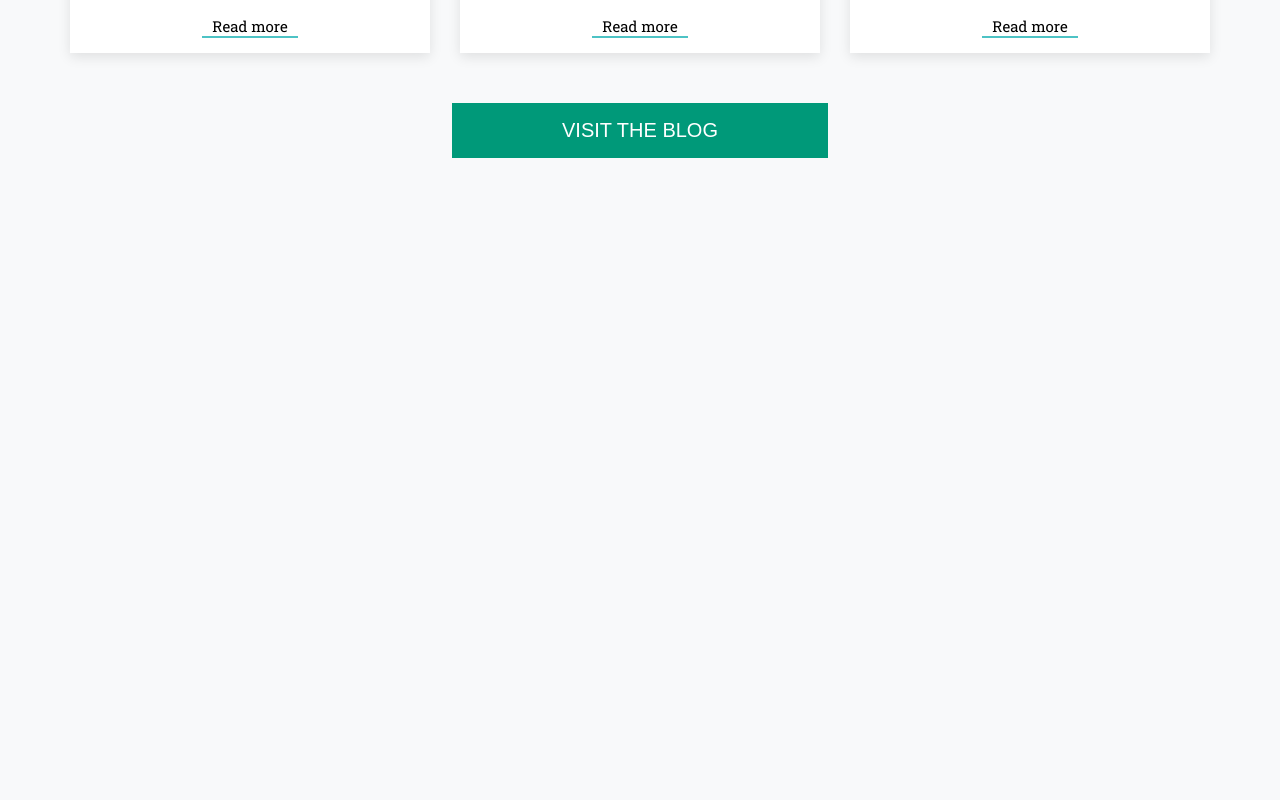
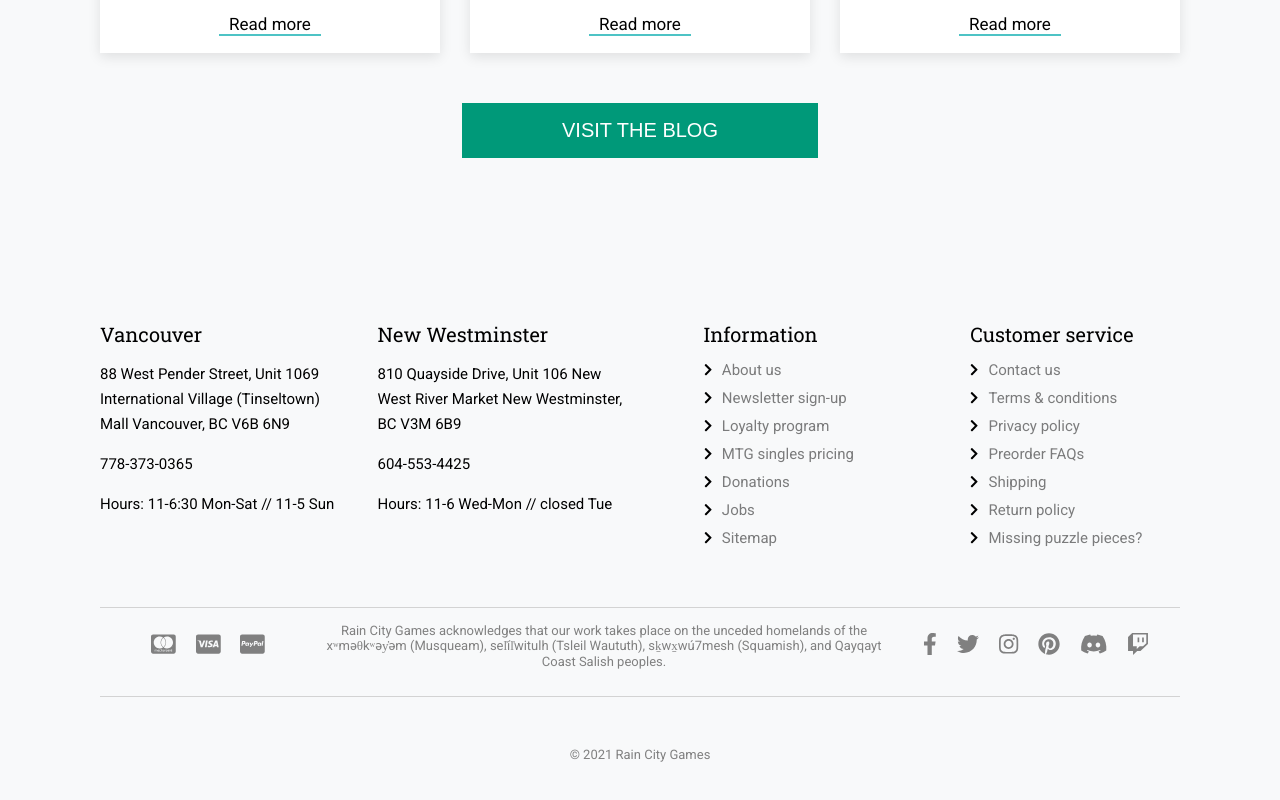
Before and after one commit to Jordangoulet13/boardgame-store, a React (Create React App) app: page / in a window 1280 px wide. Shown: the part 3522-4322 px from the top of the page. Before the commit the page ends 3830 px from the top, so only its background shows below. Built offline with nearby package versions, Linux system fonts and the light colour scheme.

Commit message:
added footer

```diff
--- a/package.json
+++ b/package.json
@@ -4,6 +4,7 @@
   "private": true,
   "dependencies": {
     "@fortawesome/fontawesome-svg-core": "^1.2.35",
+    "@fortawesome/free-brands-svg-icons": "^5.15.3",
     "@fortawesome/free-solid-svg-icons": "^5.15.3",
     "@fortawesome/react-fontawesome": "^0.1.14",
     "@testing-library/jest-dom": "^5.14.1",
@@ -11,6 +12,7 @@
     "@testing-library/user-event": "^12.8.3",
     "react": "^17.0.2",
     "react-dom": "^17.0.2",
+    "react-icons": "^4.2.0",
     "react-redux": "^7.2.4",
     "react-router-dom": "^5.2.0",
     "react-scripts": "4.0.3",
--- a/src/components/Blog/BlogItem.jsx
+++ b/src/components/Blog/BlogItem.jsx
@@ -39,7 +39,8 @@
     font-size: 2rem;
   }
   p {
-    font-size: 1.5rem;
+    font-size: 1.7rem;
+    font-family: ${(p) => p.theme.tertiaryfontFamily};
   }
 `;
 
--- a/src/components/Contact_About/ContactAbout.jsx
+++ b/src/components/Contact_About/ContactAbout.jsx
@@ -86,7 +86,8 @@
     margin: 0;
   }
   p {
-    font-size: 1.5rem;
+    font-size: 1.7rem;
+    font-family: ${(p) => p.theme.tertiaryfontFamily};
   }
 `;
 
@@ -94,6 +95,7 @@
   position: absolute;
   left: 0px;
   bottom: 0px;
+  width: 22rem;
 `;
 
 const CategoriesContainer = styled.div`
--- /dev/null
+++ b/src/components/Footer/Footer.jsx
@@ -0,0 +1,170 @@
+import styled from "styled-components";
+import ListItem from "../../components/base/ListItem";
+// import { FaCcMastercard } from "react-icons/fa";
+import { FontAwesomeIcon } from "@fortawesome/react-fontawesome";
+import {
+  faCcMastercard,
+  faCcVisa,
+  faCcPaypal,
+  faFacebookF,
+  faTwitter,
+  faPinterest,
+  faInstagram,
+  faDiscord,
+  faTwitch,
+} from "@fortawesome/free-brands-svg-icons";
+
+const footer = () => {
+  return (
+    <>
+      <Container>
+        <div>
+          <Title> Vancouver</Title>
+          <p>
+            88 West Pender Street, Unit 1069 International Village (Tinseltown)
+            Mall Vancouver, BC V6B 6N9
+          </p>
+          <p>778-373-0365</p>
+          <p>Hours: 11-6:30 Mon-Sat // 11-5 Sun</p>
+        </div>
+        <div>
+          <Title>New Westminster</Title>
+          <p>
+            810 Quayside Drive, Unit 106 New West River Market New Westminster,
+            BC V3M 6B9
+          </p>
+          <p>604-553-4425</p>
+          <p>Hours: 11-6 Wed-Mon // closed Tue</p>
+        </div>
+        <div>
+          <Title>Information</Title>
+          <ListItem name="About us" />
+          <ListItem name="Newsletter sign-up" />
+          <ListItem name="Loyalty program" />
+          <ListItem name="MTG singles pricing" />
+          <ListItem name="Donations" />
+          <ListItem name="Jobs" />
+          <ListItem name="Sitemap" />
+        </div>
+        <div>
+          <Title>Customer service</Title>
+          <ListItem name="Contact us" />
+          <ListItem name="Terms & conditions" />
+          <ListItem name="Privacy policy" />
+          <ListItem name="Preorder FAQs" />
+          <ListItem name="Shipping" />
+          <ListItem name="Return policy" />
+          <ListItem name="Missing puzzle pieces?" />
+        </div>
+      </Container>
+      <Banner>
+        <span>
+          <StyledFontAwesomeIcon icon={faCcMastercard} size="2x" />
+          <StyledFontAwesomeIcon icon={faCcVisa} size="2x" />
+          <StyledFontAwesomeIcon icon={faCcPaypal} size="2x" />
+        </span>
+        <span className="acknowledgement">
+          Rain City Games acknowledges that our work takes place on the unceded
+          homelands of the xʷməθkʷəy̓əm (Musqueam), sel̓íl̓witulh (Tsleil Waututh),
+          sḵwx̱wú7mesh (Squamish), and Qayqayt Coast Salish peoples.
+        </span>
+        <span>
+          <StyledFontAwesomeIcon icon={faFacebookF} />
+          <StyledFontAwesomeIcon icon={faTwitter} />
+          <StyledFontAwesomeIcon icon={faInstagram} />
+          <StyledFontAwesomeIcon icon={faPinterest} />
+          <StyledFontAwesomeIcon icon={faDiscord} />
+          <StyledFontAwesomeIcon icon={faTwitch} />
+        </span>
+      </Banner>
+      <DateText>© 2021 Rain City Games</DateText>
+    </>
+  );
+};
+
+export default footer;
+
+const Container = styled.div`
+  width: 100%;
+  height: 100%;
+  display: grid;
+  grid-template-columns: 1fr 1fr 1fr 1fr;
+  justify-items: center;
+  margin-top: 5rem;
+
+  grid-gap: 3rem;
+  div {
+    p {
+      font-size: 1.5rem;
+      font-family: ${(p) => p.theme.tertiaryfontFamily};
+      line-height: 2.5rem;
+    }
+  }
+`;
+
+const Title = styled.h1`
+  font-weight: 400;
+`;
+
+const Banner = styled.div`
+  display: grid;
+  grid-template-columns: 0.75fr 2fr 1fr;
+  place-items: center;
+  align-items: flex-start;
+  padding-top: 1.5rem;
+  height: 9rem;
+  border-top: 1px solid lightgrey;
+  border-bottom: 1px solid lightgrey;
+  margin: 5rem 0;
+
+  .acknowledgement {
+    text-align: center;
+    font-size: 1.3rem;
+    font-family: ${(p) => p.theme.tertiaryfontFamily};
+    color: grey;
+  }
+`;
+
+const getBackgroundHoverColor = (icon) => {
+  let color = "grey";
+  switch (icon) {
+    case faFacebookF:
+      color = "blue";
+      break;
+    case faTwitter:
+      color = "lightblue";
+      break;
+    case faInstagram:
+      color = "pink";
+      break;
+    case faPinterest:
+      color = "red";
+      break;
+    case faDiscord:
+      color = "green";
+      break;
+    case faTwitch:
+      color = "purple";
+      break;
+    default:
+      color = "grey";
+  }
+  return color;
+};
+
+const StyledFontAwesomeIcon = styled(FontAwesomeIcon)`
+  color: grey;
+  margin: 1rem;
+  font-size: 2.2rem;
+  cursor: pointer;
+  &:hover {
+    color: ${({ icon }) => getBackgroundHoverColor(icon)};
+  }
+`;
+
+const DateText = styled.span`
+  font-size: 1.3rem;
+  font-family: ${(p) => p.theme.tertiaryfontFamily};
+  color: grey;
+  margin: auto;
+`;
--- /dev/null
+++ b/src/components/base/ListItem.jsx
@@ -0,0 +1,30 @@
+import styled from "styled-components";
+import { faChevronRight } from "@fortawesome/free-solid-svg-icons";
+import { FontAwesomeIcon } from "@fortawesome/react-fontawesome";
+
+const ListItem = ({ name }) => {
+  return (
+    <StyledItem>
+      <FontAwesomeIcon icon={faChevronRight} size="lg" />
+      <span>{name}</span>
+    </StyledItem>
+  );
+};
+
+export default ListItem;
+
+const StyledItem = styled.div`
+  display: flex;
+  align-items: center;
+  margin: 1rem 0;
+  span {
+    opacity: 0.5;
+    cursor: pointer;
+    font-size: 1.5rem;
+    font-family: ${(p) => p.theme.tertiaryfontFamily};
+    margin-left: 10px;
+    &:hover {
+      opacity: 1;
+    }
+  }
+`;
--- a/src/pages/Home.jsx
+++ b/src/pages/Home.jsx
@@ -5,6 +5,7 @@
 import Categories from "../components/Categories/Categories";
 import ContactAbout from "../components/Contact_About/ContactAbout";
 import BlogSection from "../components/Blog/BlogSection";
+import Footer from "../components/Footer/Footer";
 
 const Home = () => {
   const placeholder = "Search by product name, brand, category...";
@@ -17,6 +18,7 @@
         <Categories />
         <ContactAbout />
         <BlogSection />
+        <Footer />
       </Container>
     </>
   );
@@ -26,5 +28,5 @@
 const Container = styled.div`
   display: flex;
   flex-direction: column;
-  margin: 5rem 7rem;
+  margin: 5rem 10rem;
 `;
```
Also changed, not shown: 1 other file (tests, documents, lock files or other folders).
